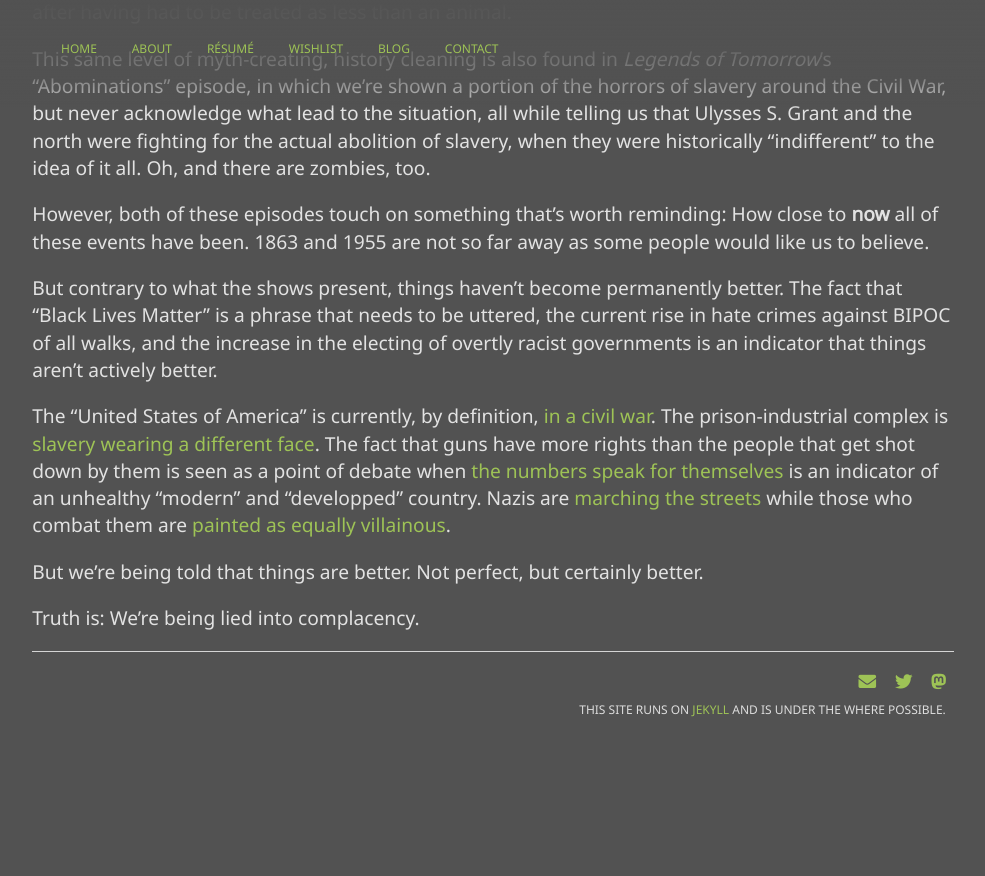
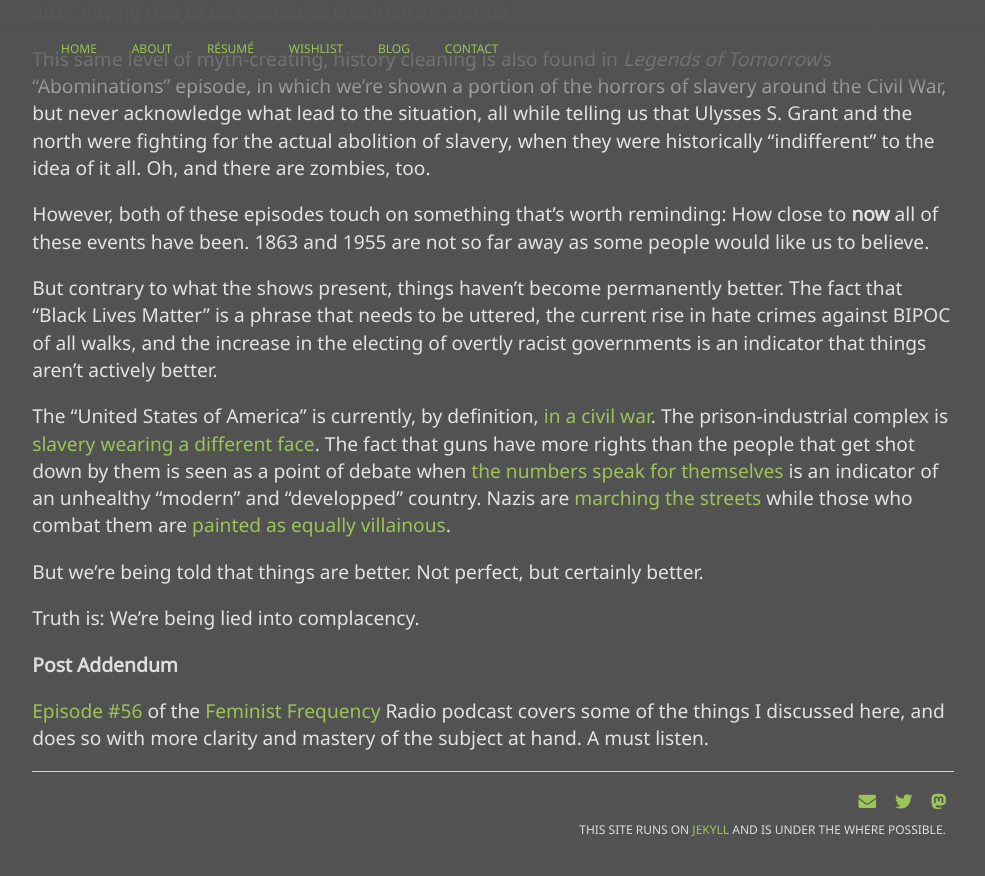
Before and after one commit to mstfacmly/mstfacmly.github.io, a Jekyll site: the page built from _posts/2018-10-28-Doctor-Who-Rosa.md, in a window 1280 px wide and 900 px high, scrolled down 630 px. Shown: the top 876 px of the window, without its empty margins (147-1132 px from the left). Built offline with Jekyll 4.4.1, drawn with Linux system fonts in a browser that asks for light colours; nearby versions of some CDN libraries; a script that is not in the unit is left out; before the commit the page ends 1410 px from its top, so only the background shows below that.

Commit message:
adding link to FemFreqRadio podcast on Rosa

```diff
--- a/_posts/2018-10-28-Doctor-Who-Rosa.md
+++ b/_posts/2018-10-28-Doctor-Who-Rosa.md
@@ -23,3 +23,6 @@ The "United States of America" is currently, by definition, [in a civil war](htt
 But we're being told that things are better. Not perfect, but certainly better.
 
 Truth is: We're being lied into complacency.
+
+### Post Addendum
+[Episode #56](https://pca.st/hiQ0) of the [Feminist Frequency](https://feministfrequency.com/) Radio podcast covers some of the things I discussed here, and does so with more clarity and mastery of the subject at hand. A must listen.
```
